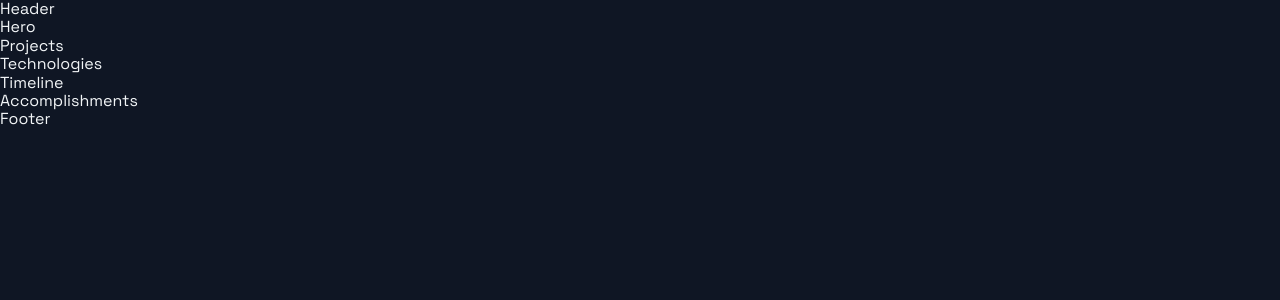
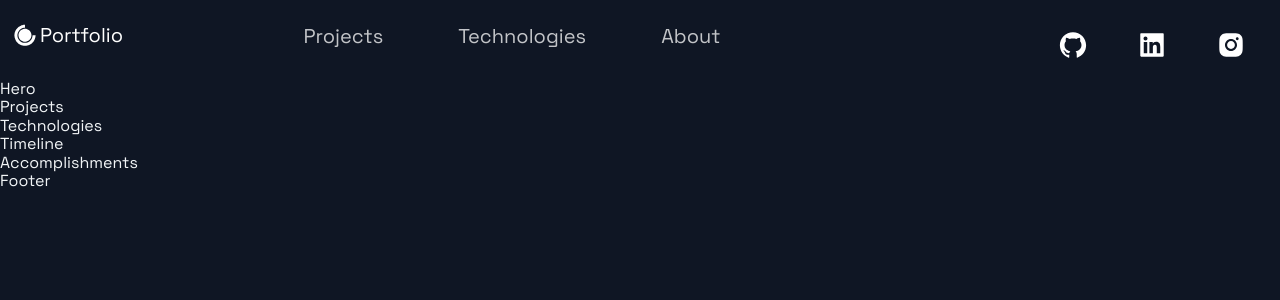
Before and after one commit to joshua-richardson-88/portfolio-site, a Next.js app: page / in a window 1280 px wide. Shown: the top 300 px of the page. Built offline with nearby package versions, Linux system fonts and the light colour scheme.

Commit message:
Header Component Fleshed Out

```diff
--- a/src/components/Header/Header.js
+++ b/src/components/Header/Header.js
@@ -7,8 +7,47 @@ import { AiFillGithub, AiFillInstagram, AiFillLinkedin } from 'react-icons/ai'
 import { DiCssdeck } from 'react-icons/di'
 
 // project files
-import { Container, Div1, Div2, Div3, NavLinks, SocialIcons } from './HeaderStyles'
+import { Container, Div1, Div2, Div3, NavLinks, SocialIcons, Span } from './HeaderStyles'
 
-const Header = () => <div>Header</div>
+const Header = () => (
+  <Container>
+    <Div1>
+      <Link href='/'>
+        <a style={{ display: 'flex', alignItems: 'center', color: 'white', marginBottom: '20px' }}>
+          <DiCssdeck size='3rem' />
+          <Span>Portfolio</Span>
+        </a>
+      </Link>
+    </Div1>
+    <Div2>
+      <li>
+        <Link href='#projects' passHref>
+          <NavLinks>Projects</NavLinks>
+        </Link>
+      </li>
+      <li>
+        <Link href='#tech' passHref>
+          <NavLinks>Technologies</NavLinks>
+        </Link>
+      </li>
+      <li>
+        <Link href='#about' passHref>
+          <NavLinks>About</NavLinks>
+        </Link>
+      </li>
+    </Div2>
+    <Div3>
+      <SocialIcons href='https://github.com'>
+        <AiFillGithub size='3rem' />
+      </SocialIcons>
+      <SocialIcons href='https://linkedin.com'>
+        <AiFillLinkedin size='3rem' />
+      </SocialIcons>
+      <SocialIcons href='https://instagram.com'>
+        <AiFillInstagram size='3rem' />
+      </SocialIcons>
+    </Div3>
+  </Container>
+)
 
 export default Header
--- a/src/components/Header/HeaderStyles.js
+++ b/src/components/Header/HeaderStyles.js
@@ -1,3 +1,6 @@
+// react
+import React from 'react'
+
 // modules
 import { IoIosArrowDropdown } from 'react-icons/io'
 import styled from 'styled-components'
@@ -17,6 +20,9 @@ export const Container = styled.div`
     grid-column-gap: 0.5rem;
     grid-row-gap: 0.5rem;
   }
+`
+export const Span = styled.span`
+  font-size: 2rem;
 `
 export const Div1 = styled.div`
   grid-area: 1 / 1 / 2 / 2;
@@ -48,7 +54,7 @@ export const Div3 = styled.div`
     grid-area: 1 / 4 / 2 / 6;
   }
 `
-export const NavLink = styled.a`
+const Anchor = styled.a`
   font-size: 2rem;
   line-height: 32px;
   color: hsla(0, 0%, 100%, 0.75);
@@ -64,6 +70,14 @@ export const NavLink = styled.a`
     padding: 0.5rem;
   }
 `
+export const NavLinks = React.forwardRef(({ onClick, href, children }, ref) => {
+  return (
+    <Anchor href={href} onClick={onClick} ref={ref}>
+      {children}
+    </Anchor>
+  )
+})
+NavLinks.displayName = 'NavLinks'
 export const ContactDropDown = styled.button`
   border: none;
   display: flex;
@@ -111,6 +125,9 @@ export const SocialIcons = styled.a`
   color: white;
   border-radius: 50px;
   padding: 8px;
+  display: flex;
+  justify-content: center;
+  align-items: center;
 
   &:hover {
     background-color: hsl(220, 35%, 20%);
```
